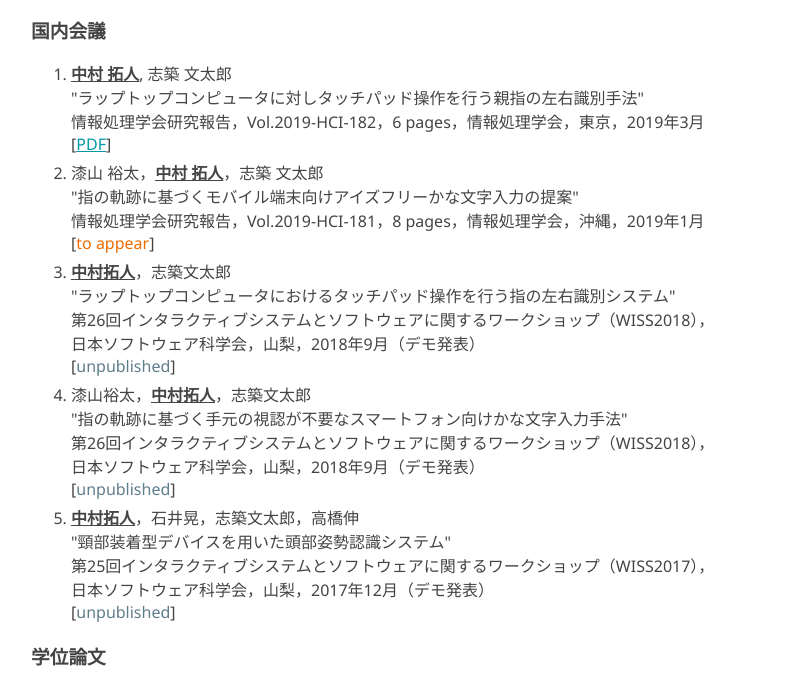
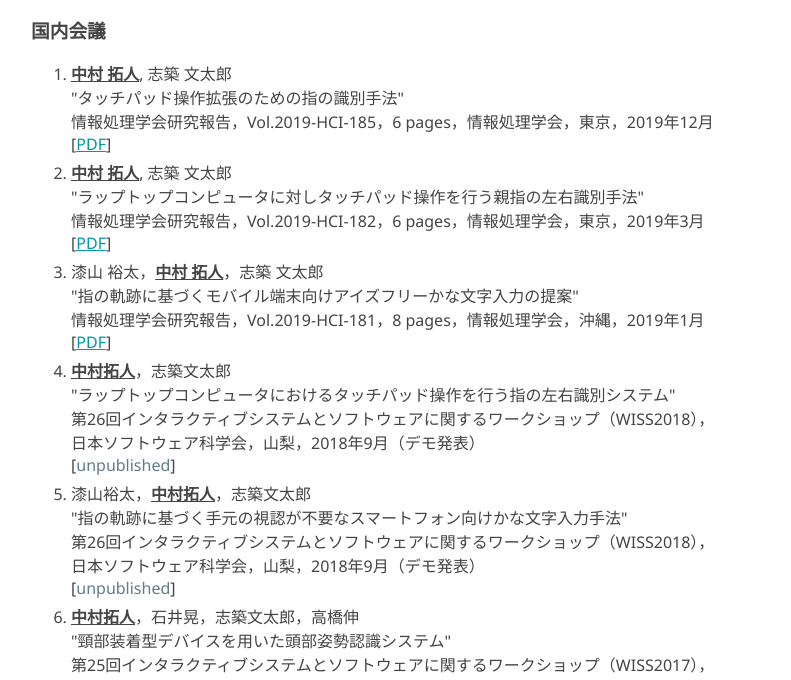
Before and after one commit to Kyome22/Kyome22.github.io, a plain HTML site: page index.html in a window 1280 px wide. Shown: the part 1440-2120 px from the top of the page, without its empty margins (209-1000 px from the left). Drawn offline with Linux system fonts and the light colour scheme; a web font is replaced by a local one.

Commit message:
add paper info

```diff
--- a/index.html
+++ b/index.html
@@ -96,6 +96,11 @@
             <h3>国内会議</h3>
             <ol>
                 <li>
+                    <b><u>中村 拓人</u></b>, 志築 文太郎<br>"タッチパッド操作拡張のための指の識別手法"<br>
+                    情報処理学会研究報告，Vol.2019-HCI-185，6 pages，情報処理学会，東京，2019年12月<br>
+                    [<a href="https://kyome22.github.io/papers/hci185_touchpad.pdf">PDF</a>]
+                </li>
+                <li>
                     <b><u>中村 拓人</u></b>, 志築 文太郎<br>"ラップトップコンピュータに対しタッチパッド操作を行う親指の左右識別手法"<br>
                     情報処理学会研究報告，Vol.2019-HCI-182，6 pages，情報処理学会，東京，2019年3月<br>
                     [<a href="https://kyome22.github.io/papers/touchpad_hci182.pdf">PDF</a>]
@@ -103,7 +108,7 @@
                 <li>
                     漆山 裕太，<b><u>中村 拓人</u></b>，志築 文太郎<br>"指の軌跡に基づくモバイル端末向けアイズフリーかな文字入力の提案"<br>
                     情報処理学会研究報告，Vol.2019-HCI-181，8 pages，情報処理学会，沖縄，2019年1月<br>
-                    [<span class="appear">to appear</span>]
+                    [<a href="https://kyome22.github.io/papers/IPSJ-HCI19181030.pdf">PDF</a>]
                 </li>
                 <li>
                     <b><u>中村拓人</u></b>，志築文太郎<br>"ラップトップコンピュータにおけるタッチパッド操作を行う指の左右識別システム"<br>
@@ -228,7 +233,7 @@
             <ul>
                 <li>
                     サイボウズ株式会社，
-                    <span>開発業務アルバイト</span>，<span>2019年8月21日〜</span>
+                    <span>開発業務アルバイト</span>，<span>2019年8月21日〜11月25日</span>
                 </li>
                 <li>
                     ピクシブ株式会社，
```
Also changed, not shown: 2 other files.
